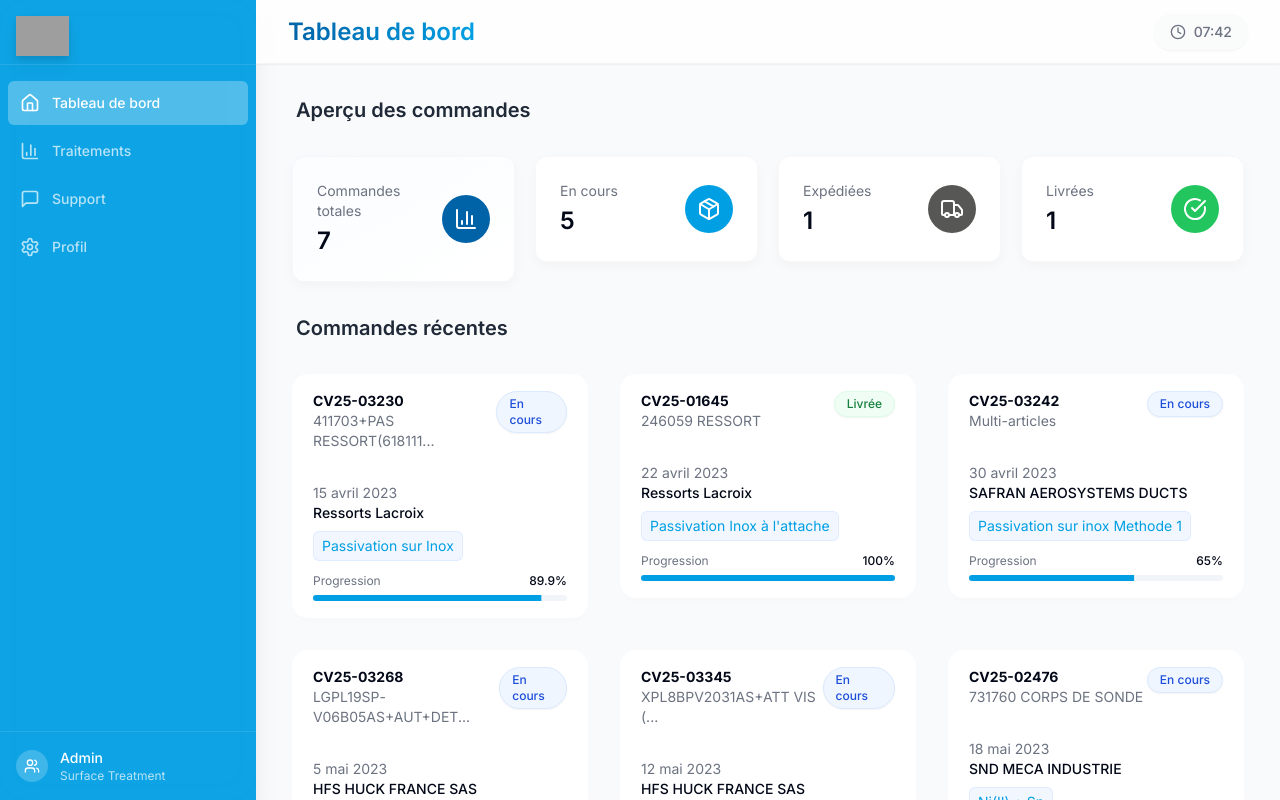
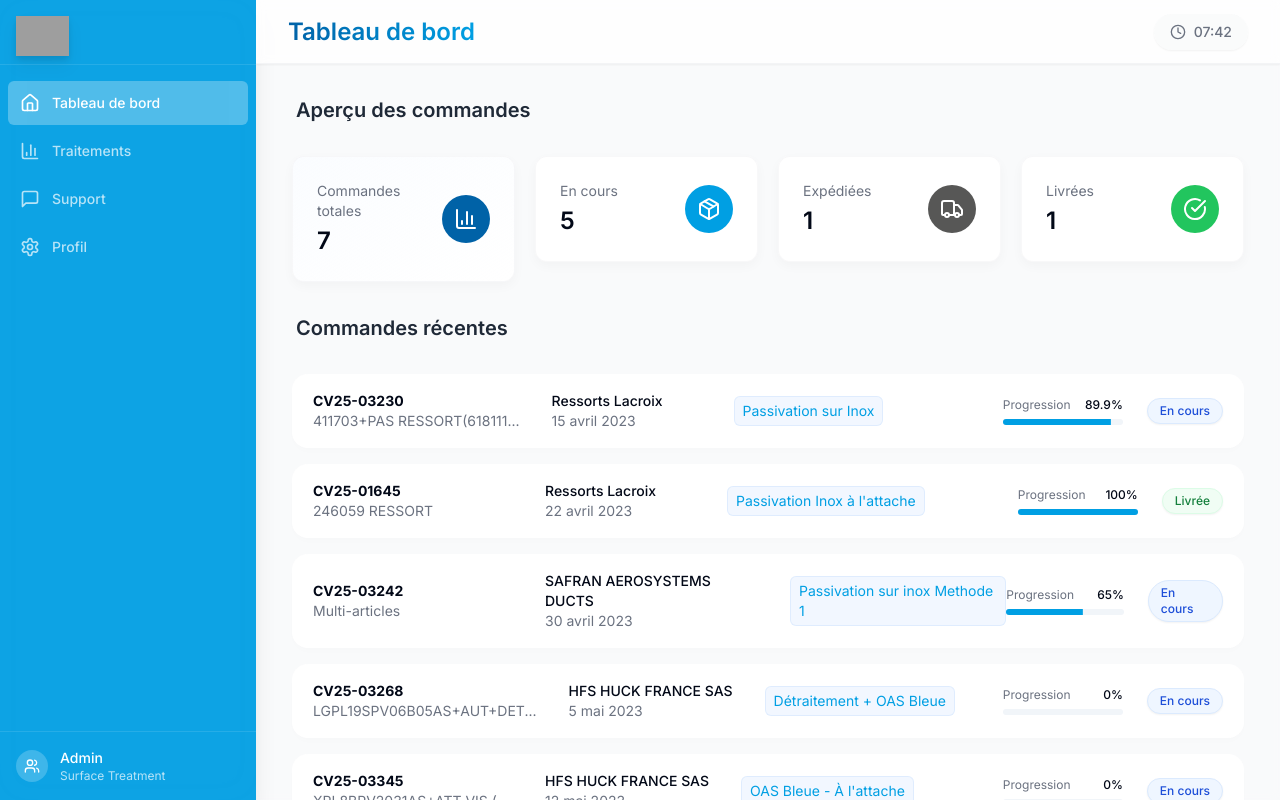
Before and after one commit to vincentchaumeil/portail-client-tf, a React (Vite) app: page / in a window 1280 px wide. Built offline with nearby package versions, Linux system fonts and the light colour scheme; grey boxes are pictures that could not be loaded.

Commit message:
Refactor: Display orders in rows
Refactor the order display to show orders in rows instead of squares.

```diff
--- a/src/components/orders/OrderCard.tsx
+++ b/src/components/orders/OrderCard.tsx
@@ -1,6 +1,6 @@
 
 import React from 'react';
-import { Card, CardContent, CardHeader } from '@/components/ui/card';
+import { Card, CardContent } from '@/components/ui/card';
 import StatusBadge from './StatusBadge';
 import { Order } from '@/types';
 import { format, parse } from 'date-fns';
@@ -48,8 +48,8 @@ const OrderCard: React.FC<OrderCardProps> = ({ order, onClick, isActive, classNa
 
   return (
     <motion.div
-      whileHover={{ y: -4 }}
-      whileTap={{ scale: 0.98 }}
+      whileHover={{ y: -2 }}
+      whileTap={{ scale: 0.99 }}
       transition={{
         type: "spring",
         stiffness: 400,
@@ -72,9 +72,10 @@ const OrderCard: React.FC<OrderCardProps> = ({ order, onClick, isActive, classNa
             : '0 4px 10px -3px rgba(0, 0, 0, 0.02)'
         }}
       >
-        <CardHeader className={`pb-1 px-5 ${compactClass}`}>
-          <div className="flex justify-between items-start">
-            <div>
+        <CardContent className={`px-5 ${compactClass} flex items-center justify-between`}>
+          <div className="flex flex-col md:flex-row md:items-center md:gap-8 flex-grow">
+            {/* Order number and reference */}
+            <div className="min-w-[200px]">
               <h3 className={`font-bold ${getFontSizeClass()}`}>{order.orderNumber}</h3>
               <p className={`text-muted-foreground ${
                 preferences.fontSize === 'small' ? 'text-xs' : 'text-sm'
@@ -82,46 +83,51 @@ const OrderCard: React.FC<OrderCardProps> = ({ order, onClick, isActive, classNa
                 {order.reference.length > 25 ? `${order.reference.substring(0, 25)}...` : order.reference}
               </p>
             </div>
-            <StatusBadge status={order.status} />
-          </div>
-        </CardHeader>
-        <CardContent className={`px-5 ${compactClass} space-y-3`}>
-          <div className="flex justify-between items-center">
-            <div>
+
+            {/* Client name and date */}
+            <div className="min-w-[150px] mt-2 md:mt-0">
+              <p className={`font-medium ${getFontSizeClass()}`}>{order.clientName}</p>
               <p className={`text-muted-foreground ${getFontSizeClass()}`}>
                 {format(parseDate(order.date), 'PPP', { locale: fr })}
               </p>
-              <p className={`font-medium ${getFontSizeClass()}`}>{order.clientName}</p>
+            </div>
 
-              {/* Treatment info if available */}
-              {order.treatment && (
-                <div className="mt-2 py-1 px-2 bg-blue-50/80 rounded-md border border-blue-100/80 inline-flex items-center">
+            {/* Treatment info if available */}
+            {order.treatment && (
+              <div className="mt-2 md:mt-0">
+                <div className="py-1 px-2 bg-blue-50/80 rounded-md border border-blue-100/80 inline-flex items-center">
                   <span className={`text-primary ${
                     preferences.fontSize === 'small' ? 'text-xs' : 'text-sm'
                   }`}>
                     {order.treatment.name}
                   </span>
                 </div>
-              )}
+              </div>
+            )}
+          </div>
+
+          <div className="flex items-center gap-6">
+            {/* Progress bar */}
+            <div className="hidden md:block w-[120px]">
+              <div className="flex justify-between items-center mb-1.5">
+                <span className={`text-xs text-gray-500 ${getFontSizeClass()}`}>Progression</span>
+                <span className={`text-xs font-medium ${getFontSizeClass()}`}>{order.progressPercentage}%</span>
+              </div>
+              <Progress value={order.progressPercentage} className="h-1.5" />
             </div>
+
+            <StatusBadge status={order.status} />
+
             {isActive && (
               <motion.div
                 initial={{ opacity: 0, x: -10 }}
                 animate={{ opacity: 1, x: 0 }}
                 transition={{ duration: 0.3 }}
+                className="ml-2"
               >
                 <ArrowRight className="text-primary h-5 w-5" />
               </motion.div>
             )}
-          </div>
-
-          {/* Progress bar */}
-          <div className="mt-1">
-            <div className="flex justify-between items-center mb-1.5">
-              <span className={`text-xs text-gray-500 ${getFontSizeClass()}`}>Progression</span>
-              <span className={`text-xs font-medium ${getFontSizeClass()}`}>{order.progressPercentage}%</span>
-            </div>
-            <Progress value={order.progressPercentage} className="h-1.5" />
           </div>
         </CardContent>
       </Card>
--- a/src/components/orders/OrdersContainer.tsx
+++ b/src/components/orders/OrdersContainer.tsx
@@ -19,14 +19,14 @@ const OrdersContainer: React.FC<OrdersContainerProps> = ({
       <h2 className="text-xl font-semibold mb-8 pl-1">Commandes récentes</h2>
 
       {orders.length > 0 ? (
-        <div className="grid grid-cols-1 md:grid-cols-2 lg:grid-cols-3 gap-6 md:gap-8">
+        <div className="flex flex-col space-y-4">
           {orders.map(order => (
             <OrderCard
               key={order.id}
               order={order}
               isActive={selectedOrderId === order.id}
               onClick={() => onSelectOrder(order.id)}
-              className="order-card"
+              className="order-card w-full"
             />
           ))}
         </div>
```
